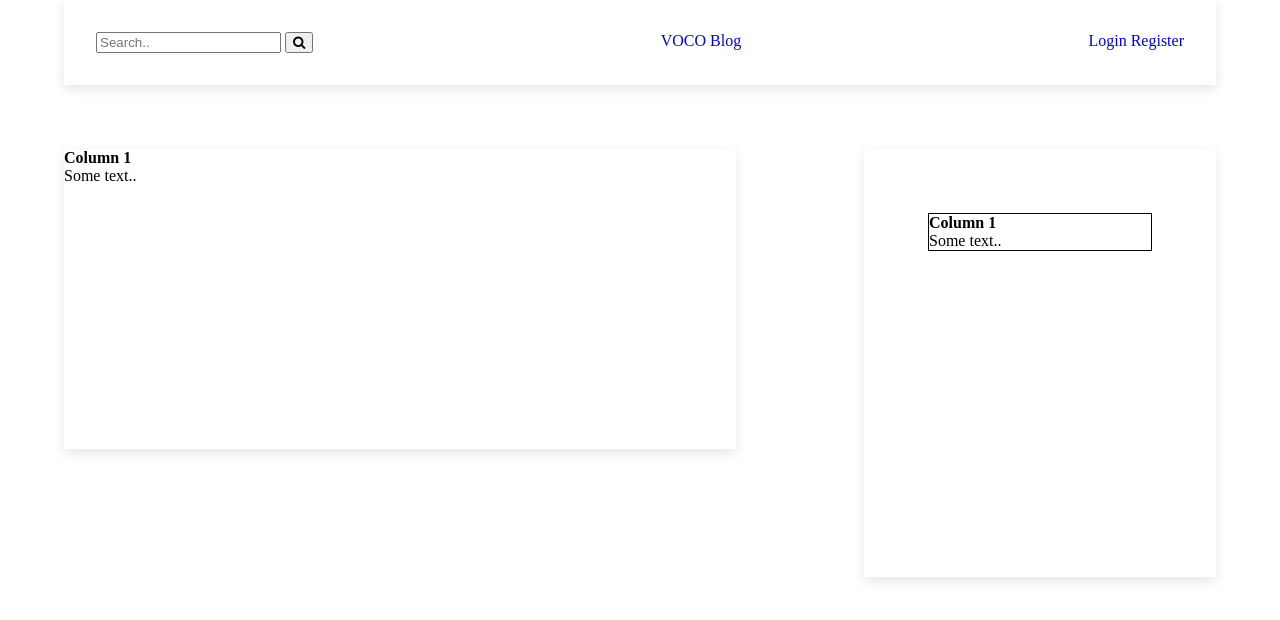
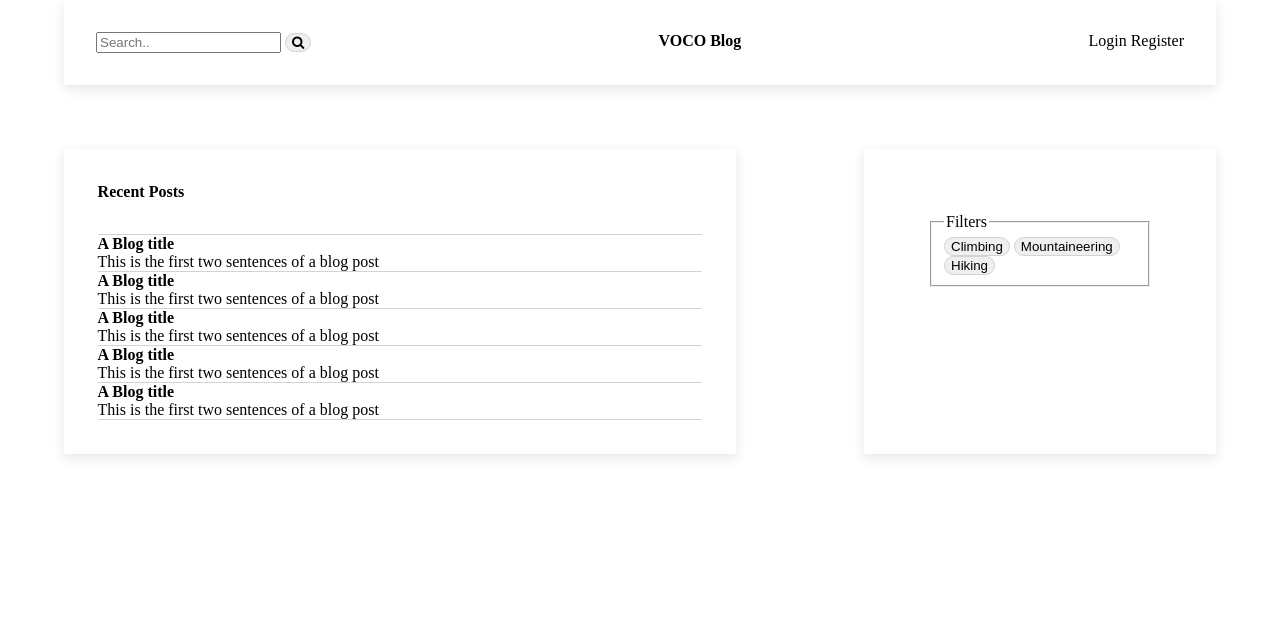
Before and after one commit to COSC360/Voco-Blog, a PHP site: page / in a window 1280 px wide. Shown: the top 620 px of the page. Run offline with PHP 8.4, Linux system fonts and the light colour scheme.

Commit message:
add more pages

```diff
--- a/css/main.css
+++ b/css/main.css
@@ -1,42 +1,97 @@
+/*Load Fonts*/
+@font-face {
+    font-family: "Univers";
+    src: url("../fonts/UniversBlack.ttf") format("truetype");
+    font-weight: normal;
+    font-style: normal;
+}
+
+/*Global Styles*/
+button {
+    border: solid thin lightgrey;
+    border-radius: 2em;
+}
+
+/*Page navigation*/
 .navbar {
     display: flex;
     justify-content: space-between;
     box-shadow: rgba(0, 0, 0, 0.1) 0 4px 12px;
     margin: 0 5%;
     padding: 2em;
+    font-family: Univers, serif;
 }
-
 .navbar a{
     text-decoration: none;
+    color:black;
 
 }
-/*Body content*/
+/*single column layout for login/register/profile*/
+.singleColumn {
+    margin-left: auto;
+    margin-right: auto;
+    width: 50%;
+    margin-top: 5%;
+    box-shadow: rgba(0, 0, 0, 0.1) 0 4px 12px;
+    height: 300px;
+}
+.singleColumn .body {
+    margin:5%;
+    display: block;
+}
+/*two column layout for landing page & blog posts*/
 .column {
     display: flex;
     flex-direction: row;
 
+}
+.column .card {
+    width: 60%;
+    margin: 5%;
+    box-shadow: rgba(0, 0, 0, 0.1) 0 4px 12px;
+    height: 500px;
 }
 
 .column #left {
     width: 75%;
     margin: 5%;
     box-shadow: rgba(0, 0, 0, 0.1) 0 4px 12px;
-    height: 300px; /* Should be removed. Only for demonstration */
 }
-
+.column #left h2{
+    margin:5%
+}
 .column #right {
     width: 25%;
     margin: 5%;
     padding: 5%;
     box-shadow: rgba(0, 0, 0, 0.1) 0 4px 12px;
-    height: 300px; /* Should be removed. Only for demonstration */
-}
-/*Filter group*/
-.filterGroup {
-    border: solid thin black;
 }
 
-/*Blog Card*/
-.blogCard {
+/*Filter groups*/
+.filterGroup {
+}
+
+.filterGroup button:hover {
+    border: solid thin lightgrey;
+    background-color: lightgrey;
+    border-radius: 2em;
+}
+/*Blog Post Container*/
+.articleContainer{
+    margin: 5%;
+    border-top: solid thin lightgrey;
+}
+.articleContainer .article{
+    border-bottom: solid thin lightgrey;
+}
+/*TODO: Update spacing & styling */
+.articleContainer .article h2 {
 
 }
+.articleContainer .article p{
+
+}
+/*Blog Post*/
+.article{
+
+}
--- a/index.html
+++ b/index.html
@@ -3,7 +3,7 @@
 
 <head>
   <meta charset="utf-8">
-  <title>VOCO Blog</title>
+  <title>VOCO Blog - Home</title>
   <link rel="stylesheet" href="css/reset.css">
   <link rel="stylesheet" href="https://cdnjs.cloudflare.com/ajax/libs/font-awesome/4.7.0/css/font-awesome.min.css">
   <link rel="stylesheet" href="css/main.css">
@@ -14,14 +14,16 @@
     <nav class="navbar">
       <div>
         <form action="">
-          <input type="text" placeholder="Search.." name="search">
+          <label>
+            <input type="text" placeholder="Search.." name="search">
+          </label>
           <button type="submit"><i class="fa fa-search"></i></button>
         </form>
       </div>
 
       <div>
         <!--TODO: Include Logo Image-->
-        <a href="#">VOCO Blog</a>
+        <h1><a href="#">VOCO Blog</a></h1>
       </div>
 
       <div>
@@ -32,13 +34,41 @@
   </header>
   <div class="column">
     <div id="left">
-      <h2>Column 1</h2>
-      <p>Some text..</p>
+      <h2>Recent Posts</h2>
+      <div class="articleContainer">
+        <div class="article">
+          <h3>A Blog title</h3>
+          <p>This is the first two sentences of a blog post</p>
+        </div>
+        <div class="article">
+          <h3>A Blog title</h3>
+          <p>This is the first two sentences of a blog post</p>
+
+        </div>
+        <!--TODO: Update article cards such that they link to blog posts when clicked & add author-->
+        <div class="article">
+          <h3>A Blog title</h3>
+          <p>This is the first two sentences of a blog post</p>
+        </div>
+        <div class="article">
+          <h3>A Blog title</h3>
+          <p>This is the first two sentences of a blog post</p>
+        </div>
+        <div class="article">
+          <h3>A Blog title</h3>
+          <p>This is the first two sentences of a blog post</p>
+        </div>
+      </div>
     </div>
     <div id="right">
       <div class="filterGroup">
-        <h2>Column 1</h2>
-        <p>Some text..</p>
+        <fieldset>
+          <legend>Filters</legend>
+          <button type="button" value="climb">Climbing</button>
+          <button type="button" value="mountaineering">Mountaineering</button>
+          <button type="button" value="hike">Hiking</button>
+
+        </fieldset>
       </div>
 
     </div>
```
Also changed, not shown: login.html (+47 -4 lines), profile.html (added, +59 -0 lines), register.html (+51 -4 lines), fonts/UniversBlack.ttf (added).
